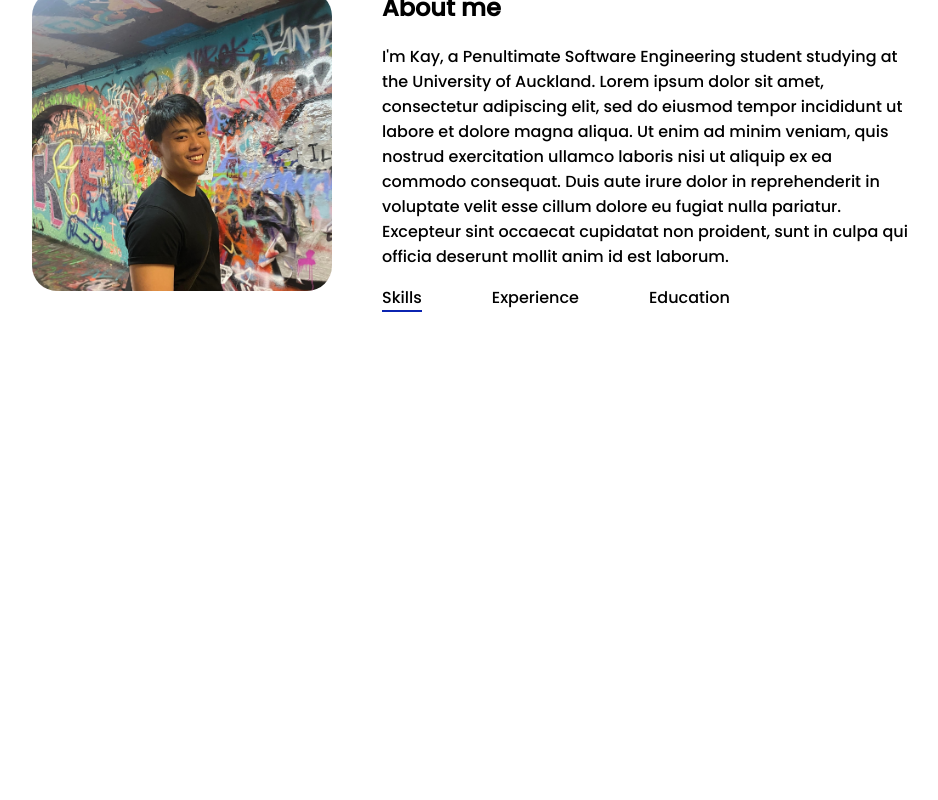
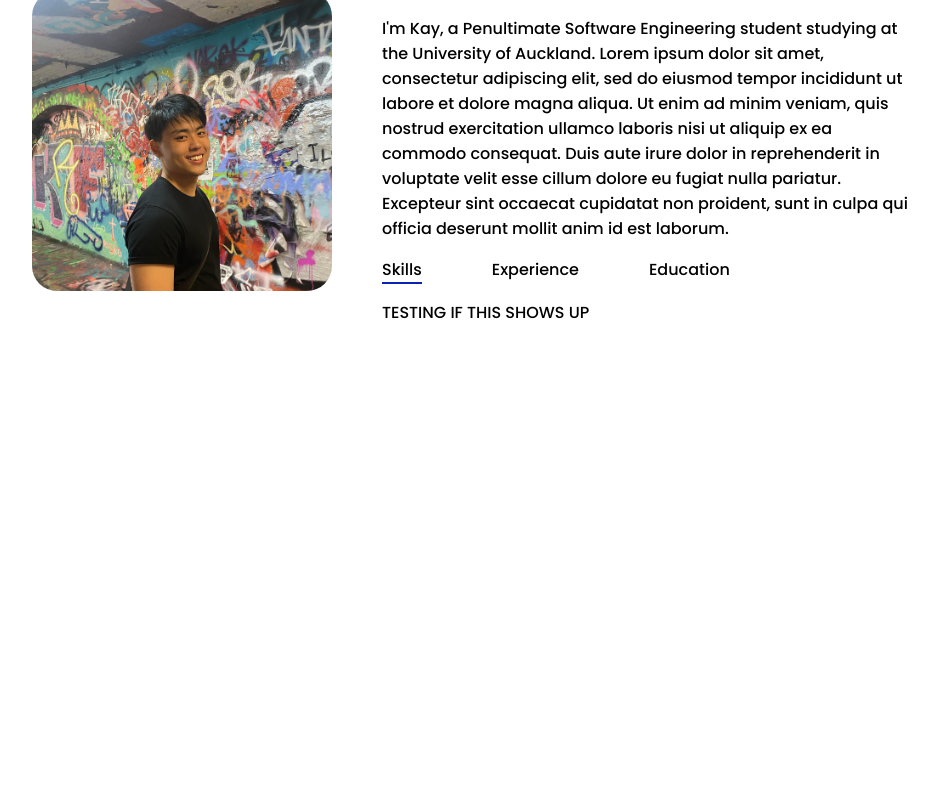
Before and after one commit to tangkay10k/personal-portfolio, a React (Create React App) app in the folder personal-portfolio/: page / in a window 1280 px wide. Shown: the part 1559-2359 px from the top of the page, without its empty margins (168-1106 px from the left). Built offline with nearby package versions, Linux system fonts and the light colour scheme.

Commit message:
feat: Implemented about me section functionality.

```diff
--- a/personal-portfolio/src/components/about/About.jsx
+++ b/personal-portfolio/src/components/about/About.jsx
@@ -1,6 +1,8 @@
-import { useEffect, useState } from 'react'
+import React, { useEffect, useState } from 'react'
 import styles from './about.module.css'
 import content from './aboutme.js'
+import Tab from './Tab'
+import Overview from './Overview'
 
 const About = ({ about }) => {
   const [currentTab, setTab] = useState('Skills')
@@ -20,40 +22,18 @@ const About = ({ about }) => {
       />
       <div>
         <h2 className={styles.about}>About me</h2>
-        {content.split('\n\n').map((paragraph, index) => (
+        {content.aboutMe.split('\n\n').map((paragraph, index) => (
           <p key={index}>{paragraph}</p>
         ))}
         <div className={styles.content}>
-          <span
-            className={`${styles.subSection} ${
-              currentTab === 'Skills' ? styles.activeTab : ''
-            }`}
-            onClick={() => setTab('Skills')}
-          >
-            Skills
-          </span>
-          <span
-            className={`${styles.subSection} ${
-              currentTab === 'Exp' ? styles.activeTab : ''
-            }`}
-            onClick={() => setTab('Exp')}
-          >
-            Experience
-          </span>
-          <span
-            className={`${styles.subSection} ${
-              currentTab === 'Edu' ? styles.activeTab : ''
-            }`}
-            onClick={() => setTab('Edu')}
-          >
-            Education
-          </span>
+          <Tab name="Skills" activeTab={currentTab} setTab={setTab} />
+          <Tab name="Experience" activeTab={currentTab} setTab={setTab} />
+          <Tab name="Education" activeTab={currentTab} setTab={setTab} />
         </div>
+        <Overview currentTab={currentTab} />
       </div>
     </div>
   )
 }
 
-const Overview = () => {}
-
 export default About
--- /dev/null
+++ b/personal-portfolio/src/components/about/Overview.jsx
@@ -0,0 +1,33 @@
+import React, { useEffect, useState } from 'react'
+import styles from './about.module.css'
+import content from './aboutme.js'
+
+const Overview = ({ currentTab }) => {
+  const [displayContent, setDisplayContent] = useState('')
+  const [fade, setFade] = useState(false)
+
+  useEffect(() => {
+    setFade(false)
+
+    const timeoutId = setTimeout(() => {
+      const newContent =
+        currentTab === 'Skills'
+          ? content.skills
+          : currentTab === 'Experience'
+          ? content.experence
+          : content.education
+
+      setDisplayContent(newContent)
+      setFade(true)
+    }, 300)
+    return () => clearTimeout(timeoutId)
+  }, [currentTab])
+
+  return (
+    <p className={`${styles.overview} ${fade ? styles.fadeIn : ''}`}>
+      {displayContent}
+    </p>
+  )
+}
+
+export default Overview
--- /dev/null
+++ b/personal-portfolio/src/components/about/Tab.jsx
@@ -0,0 +1,17 @@
+import React from 'react'
+import styles from './about.module.css'
+
+const Tab = ({ name, activeTab, setTab }) => {
+  return (
+    <span
+      className={`${styles.subSection} ${
+        activeTab === name ? styles.activeTab : ''
+      }`}
+      onClick={() => setTab(name)}
+    >
+      {name}
+    </span>
+  )
+}
+
+export default Tab
--- a/personal-portfolio/src/components/about/about.module.css
+++ b/personal-portfolio/src/components/about/about.module.css
@@ -1,9 +1,9 @@
 .container {
   display: flex;
-  justify-content: center; /* Aligns items on the main axis (horizontal by default) */
-  align-items: center; /* Aligns items on the cross axis (vertical by default) */
+  justify-content: center;
+  align-items: center;
   gap: 50px;
-  height: 100vh; /* Sets the height of the container to the full viewport height */
+  height: 100vh;
   margin-left: 200px;
   margin-right: 200px;
 }
@@ -21,7 +21,7 @@
 }
 
 .about {
-  position: relative; /* Added to position your header relative to its normal position */
+  position: relative;
 }
 
 .subSection {
@@ -46,10 +46,9 @@
   bottom: 0px;
   height: 2px;
   border-bottom: 2px solid rgb(11, 36, 177);
-  transition: right 0.3s ease;
+  transition: right 0.5s ease;
 }
 
-/* Hover effect for non-active tabs */
 .subSection:not(.activeTab):hover::after {
   content: '';
   position: absolute;
@@ -58,15 +57,22 @@
   bottom: 0px;
   height: 2px;
   border-bottom: 2px solid rgb(11, 36, 177);
-  transition: right 0.3s ease;
+  transition: right 0.5s ease;
 }
 
-/* No hover effect for active tab */
 .activeTab::after {
   content: none;
 }
 
-/* Active tab style */
 .activeTab {
   border-bottom: 2px solid rgb(11, 36, 177);
 }
+
+.overview {
+  opacity: 0;
+  transition: opacity 0.5s ease;
+}
+
+.fadeIn {
+  opacity: 1;
+}
--- a/personal-portfolio/src/components/about/aboutme.js
+++ b/personal-portfolio/src/components/about/aboutme.js
@@ -4,6 +4,11 @@ const aboutMe = `I'm Kay, a Penultimate Software Engineering student studying at
   laboris nisi ut aliquip ex ea commodo consequat. Duis aute irure dolor in reprehenderit
   in voluptate velit esse cillum dolore eu fugiat nulla pariatur. Excepteur sint occaecat
   cupidatat non proident, sunt in culpa qui officia deserunt mollit anim id est laborum.
-  `;
+  `
+const skills = `TESTING IF THIS SHOWS UP`
 
-export default aboutMe;
+const experence = `PUT EXPERIENCE HERE`
+
+const education = `PLACE EDUCATION HERE`
+
+export default { aboutMe, skills, experence, education }
--- a/personal-portfolio/src/components/nav/Nav.jsx
+++ b/personal-portfolio/src/components/nav/Nav.jsx
@@ -1,10 +1,11 @@
+import React, { useEffect, useState, useRef } from 'react'
 import styles from './nav.module.css'
 import Section from '../section/Section'
 
 const Nav = ({ showNav, home, about, projects, cvTranscript, contact }) => {
   const navStyle = {
     transform: showNav ? 'translateY(0)' : 'translateY(-100%)',
-    transition: 'transform 0.3s ease',
+    transition: 'transform 0.8s ease',
   }
 
   return (
```
